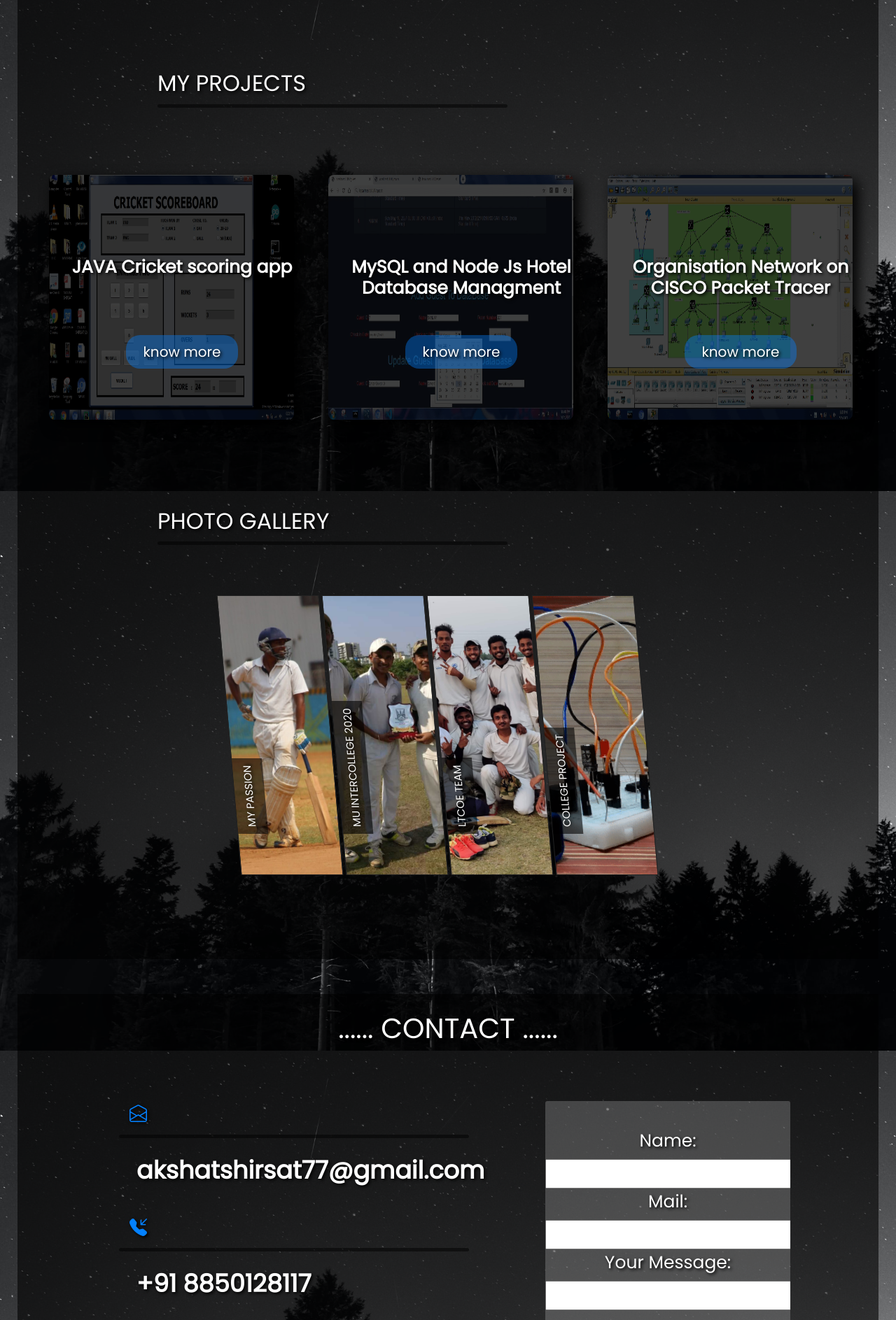
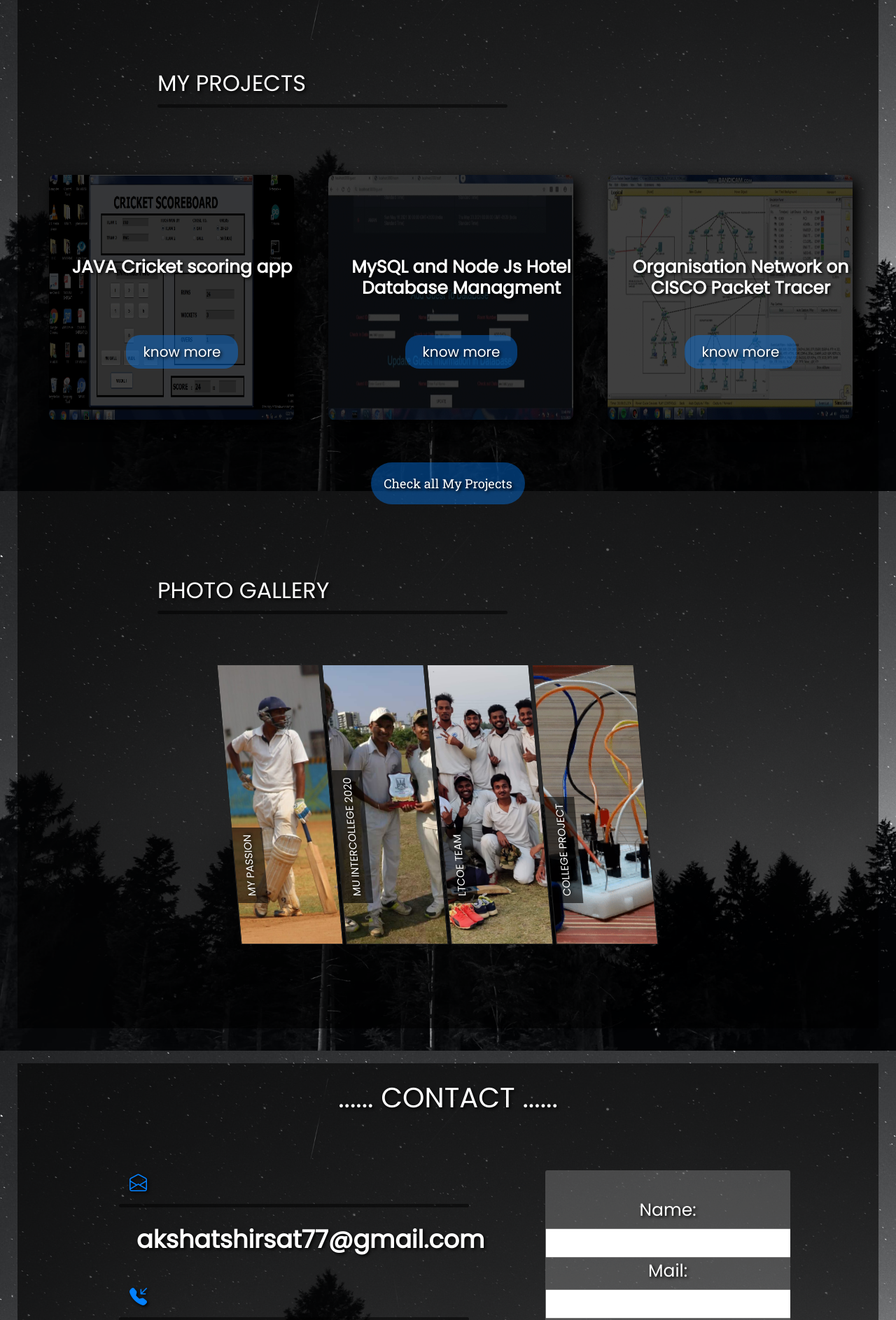
Before and after one commit to kingakshat/Djnago-Portfolio-, a Django app: page /intro/ in a window 1280 px wide. Shown: the part 3298-5185 px from the top of the page at 70% size. Run offline with Django 3.2, Linux system fonts and the light colour scheme; data comes from the database, SQL or seed files in the repository; both versions use the stored data as it was after the commit; some libraries are stand-ins or nearby versions.

Commit message:
project vedios

```diff
--- a/mainapp/templates/mainapp/base.html
+++ b/mainapp/templates/mainapp/base.html
@@ -14,7 +14,7 @@
     <link rel="stylesheet" href="https://stackpath.bootstrapcdn.com/bootstrap/4.5.0/css/bootstrap.min.css" integrity="sha384-9aIt2nRpC12Uk9gS9baDl411NQApFmC26EwAOH8WgZl5MYYxFfc+NcPb1dKGj7Sk" crossorigin="anonymous">
     <script src="https://stackpath.bootstrapcdn.com/bootstrap/4.5.0/js/bootstrap.min.js" integrity="sha384-OgVRvuATP1z7JjHLkuOU7Xw704+h835Lr+6QL9UvYjZE3Ipu6Tp75j7Bh/kR0JKI" crossorigin="anonymous"></script>
 
-    <link rel = "icon" href="{% static 'mainapp/LOGO_2.png' %}" type="image/x-png">
+    <link rel = "icon" href="{% static 'mainapp/LOGO_1.png' %}" type="image/x-png">
 
      <link rel="stylesheet" href="https://cdn.jsdelivr.net/npm/bootstrap-icons@1.3.0/font/bootstrap-icons.css">
 
--- a/mainapp/templates/mainapp/base2.html
+++ b/mainapp/templates/mainapp/base2.html
@@ -23,7 +23,8 @@
 
     <link rel="stylesheet" href="https://cdn.jsdelivr.net/npm/bootstrap-icons@1.3.0/font/bootstrap-icons.css">
 
-    <link rel = "icon" href="{% static 'mainapp/LOGO_2.png' %}" type="image/x-png">
+    <link rel = "icon" href="{% static 'mainapp/LOGO_1.png' %}" type="image/x-png">
+
 
     <style>
         body {
@@ -107,6 +108,11 @@
 	         --iconml: 8px;
              --iconmb: 5px;
              --seebtnm: 30px;
+             --frameh: 170px;
+             --framew: 300px;
+             --framem: 20px;
+             --framemt: 0px;
+             --utfml: 35px;
                 }
 
 /*-------------------------------------DECKTOP SCREEN VIEW---------------------------------------------*/
@@ -176,6 +182,11 @@
 	         --iconml: 40px;
              --iconmb: 8px;
              --seebtnm: 80px;
+             --frameh: 560px;
+             --framew: 900px;
+             --framem: 160px;
+             --framemt: 100px;
+             --utfml: 135px;
          }
         }
 /*---------------------------------------------SECOND BACKGROUND PLAIN----------------------------------------------------*/
@@ -906,6 +917,34 @@ a.work{
    color: white;
    text-align: center;
 }
+/*iframe{
+    margin-left: var(--framem);
+    margin-top: var(--framemt);
+    float: left;
+    height: var(--frameh);
+    width: var(--framew);
+}*/
+
+.containerframe {
+  position: relative;
+  width: 80%;
+  margin-left: var(--utfml);
+  overflow: hidden;
+  padding-top: 44.8%;
+
+}
+
+.responsive-iframe {
+  position: absolute;
+  top: 0;
+  left: 0;
+  bottom: 0;
+  right: 0;
+  width: 100%;
+  height: 100%;
+  border: none;
+}
+
 /*-------------------------------------------POP SECTION-------------------------------------------------------------*/
 
 #popupMain{
--- a/mainapp/templates/mainapp/intro.html
+++ b/mainapp/templates/mainapp/intro.html
@@ -147,7 +147,10 @@
 
     <h4><strong>{% for three in three_list %}{{ three.three_name }}{% endfor %}</strong><br><br><br><a class="work" href="/three">know more</a></h4>
 </div>
-
+<br><br><br>
+<div align="center">
+    <a class="button" href="https://www.youtube.com/playlist?list=PLkRiVeBTL_s6CjdTswcALd0hkvHPaHhO7"><span>Check all My Projects</span></a>
+</div>
 
 
 <br><br><br><br><br>
--- a/mainapp/views.py
+++ b/mainapp/views.py
@@ -19,9 +19,6 @@ backup_n = []
 backup_m = []
 backup_msg = []
 
-backup_n = []
-backup_m = []
-backup_msg = []
 
 def test(request):
     print(backup_n,backup_m,backup_msg)
```
Also changed, not shown: mainapp/templates/mainapp/project.html (+25 -6 lines), db.sqlite3, mainapp/static/mainapp/LOGO_1.png (added), mainapp/static/mainapp/LOGO_2.png, mainapp/static/mainapp/LOGO_3.png (added), mainapp/static/mainapp/pro_2.gif, mainapp/static/mainapp/pro_3.gif, 2 other files.
